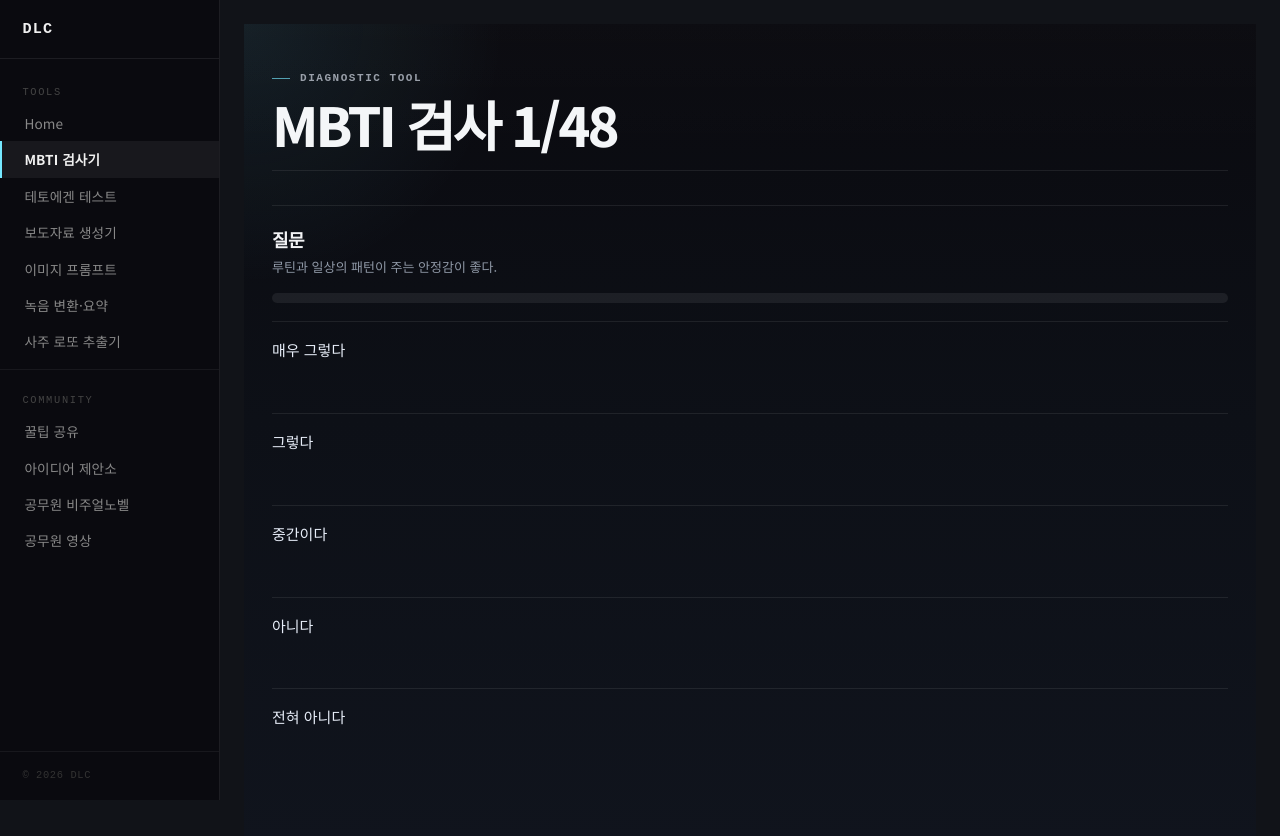
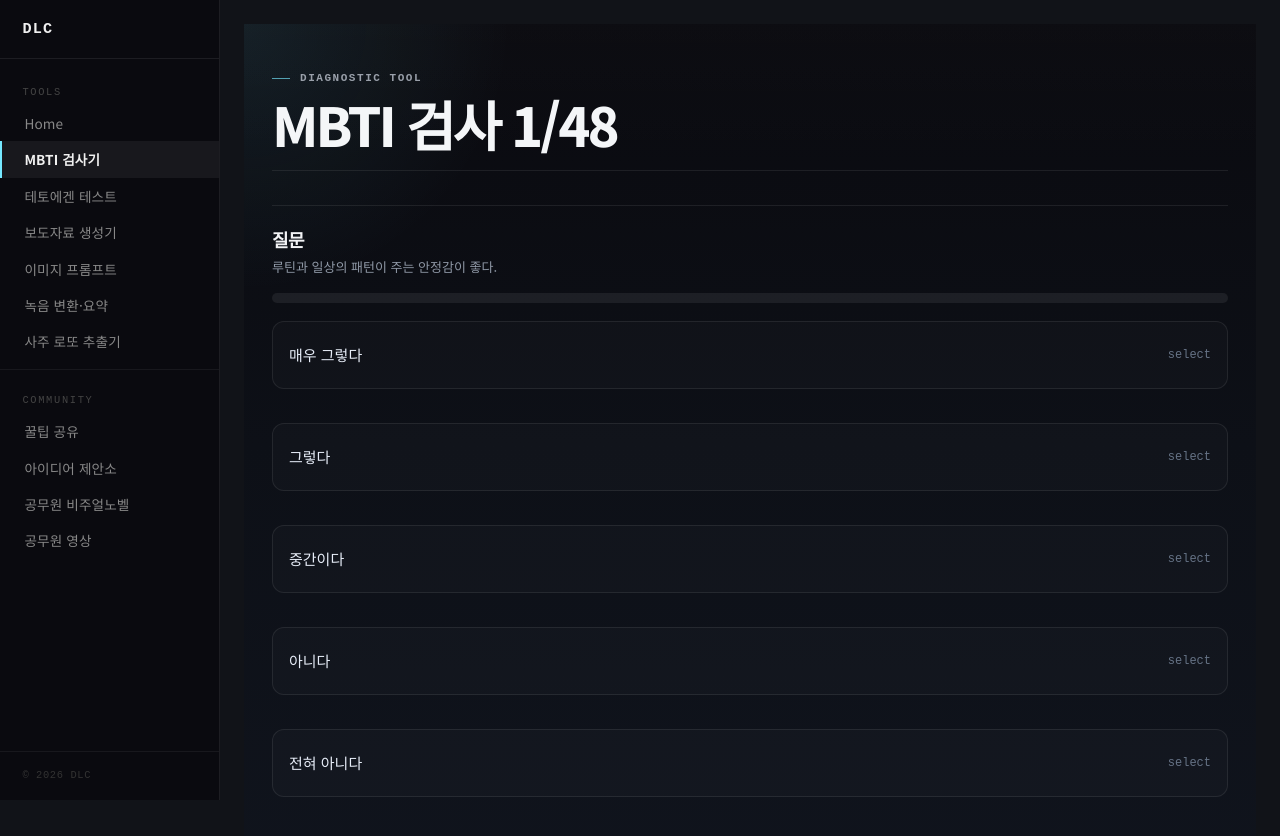
Before and after one commit to GnuDaSsa/gnudas-nextjs, a Next.js app: page /mbti in a window 1280 px wide. Both pictures are taken after a click on the button "검사 시작하기". Shown: the top 836 px of the page. Built offline with nearby package versions, Linux system fonts and the light colour scheme.

Commit message:
툴즈: 선택 인터랙션과 테토 진행 흐름 정리

```diff
--- a/app/mbti/page.tsx
+++ b/app/mbti/page.tsx
@@ -341,8 +341,8 @@
   return (
     <div style={{ marginBottom: 16 }}>
       <div style={{ display: 'flex', justifyContent: 'space-between', marginBottom: 6, fontSize: 13 }}>
-        <span style={{ color: '#1d4ed8', fontWeight: 700 }}>{labelA} {pctA}%</span>
-        <span style={{ color: '#6d7f97', fontWeight: 700 }}>{labelB} {100 - pctA}%</span>
+        <span style={{ color: '#75e8ff', fontWeight: 700 }}>{labelA} {pctA}%</span>
+        <span style={{ color: '#98a4b7', fontWeight: 700 }}>{labelB} {100 - pctA}%</span>
       </div>
       <div className={styles.progressTrack}>
         <div
@@ -507,7 +507,12 @@
                   key={choice.value}
                   onClick={() => selectAnswer(choice.value)}
                 >
-                  {choice.label}
+                  <span style={{ width: '100%', display: 'flex', justifyContent: 'space-between', alignItems: 'center', gap: 16 }}>
+                    <span>{choice.label}</span>
+                    <span style={{ color: currentAnswer === choice.value ? '#75e8ff' : '#667386', fontSize: 12, fontFamily: 'monospace' }}>
+                      select
+                    </span>
+                  </span>
                 </button>
               ))}
             </div>
--- a/app/teto/page.tsx
+++ b/app/teto/page.tsx
@@ -119,9 +119,9 @@
     desc: '주도성, 직진력, 존재감이 전면에 드러나는 타입입니다. 관계의 흐름을 먼저 만들고, 시원한 액션으로 긴장을 끌고 가는 쪽에 가깝습니다.',
     traits: ['직진형 반응', '분명한 액션', '또렷한 존재감', '리드 성향', '선명한 호감 표현'],
     tip: '속도와 밀도가 강한 편이라 상대 템포를 한 박자 읽어주면 훨씬 매력적으로 오래 갑니다.',
-    accent: '#f97316',
-    accentSoft: 'rgba(249,115,22,0.12)',
-    accentBorder: 'rgba(249,115,22,0.28)',
+    accent: '#75e8ff',
+    accentSoft: 'rgba(117,232,255,0.10)',
+    accentBorder: 'rgba(117,232,255,0.28)',
   },
   teto_female: {
     label: '테토녀',
@@ -129,9 +129,9 @@
     desc: '직진성과 밝은 에너지가 있으면서도 표현 결은 더 세련되고 감각적인 타입입니다. 끌리면 먼저 보여주되, 무드와 스타일의 존재감이 함께 살아납니다.',
     traits: ['밝은 리액션', '선명한 무드', '감각적 존재감', '직진형 호감 표현', '또렷한 스타일'],
     tip: '선명한 인상이 강점이라 디테일한 배려가 보이는 순간을 같이 만들면 밸런스가 더 좋아집니다.',
-    accent: '#ec4899',
-    accentSoft: 'rgba(236,72,153,0.12)',
-    accentBorder: 'rgba(236,72,153,0.28)',
+    accent: '#c7b6ff',
+    accentSoft: 'rgba(199,182,255,0.12)',
+    accentBorder: 'rgba(199,182,255,0.28)',
   },
   egen_male: {
     label: '에겐남',
@@ -185,6 +185,7 @@
 export default function TetoPage() {
   const [phase, setPhase] = useState<'intro' | 'quiz' | 'result'>('intro');
   const [answers, setAnswers] = useState<Array<number | null>>([]);
+  const [current, setCurrent] = useState(0);
   const [resultKey, setResultKey] = useState<ResultKey | null>(null);
   const [driveScore, setDriveScore] = useState(0);
   const [toneScore, setToneScore] = useState(0);
@@ -193,26 +194,35 @@
 
   function startQuiz() {
     setAnswers(Array.from({ length: QUESTIONS.length }, () => null));
+    setCurrent(0);
     setResultKey(null);
     setSaved(false);
     setPhase('quiz');
   }
 
   function handleSelect(questionIndex: number, optionIndex: number) {
-    setAnswers((prev) => prev.map((value, index) => (index === questionIndex ? optionIndex : value)));
-  }
+    const nextAnswers = answers.map((value, index) => (index === questionIndex ? optionIndex : value));
+    setAnswers(nextAnswers);
 
-  function handleSubmitQuiz() {
-    if (answers.some((answer) => answer === null)) {
+    if (questionIndex < QUESTIONS.length - 1) {
+      setTimeout(() => setCurrent((prev) => prev + 1), 180);
       return;
     }
 
-    const resolvedAnswers = answers as number[];
-    const nextDrive = resolvedAnswers.reduce(
+    handleSubmitQuiz(nextAnswers as number[]);
+  }
+
+  function handleSubmitQuiz(resolvedAnswers?: number[]) {
+    const nextAnswers = resolvedAnswers ?? (answers as number[]);
+    if (nextAnswers.some((answer) => answer === null)) {
+      return;
+    }
+
+    const nextDrive = nextAnswers.reduce(
       (sum, optionIndex, questionIndex) => sum + QUESTIONS[questionIndex].options[optionIndex].drive,
       0,
     );
-    const nextTone = resolvedAnswers.reduce(
+    const nextTone = nextAnswers.reduce(
       (sum, optionIndex, questionIndex) => sum + QUESTIONS[questionIndex].options[optionIndex].tone,
       0,
     );
@@ -247,7 +257,7 @@
   }
 
   const answeredCount = answers.filter((answer) => answer !== null).length;
-  const progress = Math.round((answeredCount / QUESTIONS.length) * 100);
+  const progress = Math.round((current / QUESTIONS.length) * 100);
   const result = resultKey ? RESULTS[resultKey] : null;
   const drivePct = Math.round(((driveScore + QUESTIONS.length * 2) / (QUESTIONS.length * 4)) * 100);
   const tonePct = Math.round(((toneScore + QUESTIONS.length * 2) / (QUESTIONS.length * 4)) * 100);
@@ -293,35 +303,36 @@
   }
 
   if (phase === 'quiz') {
+    const currentAnswer = answers[current];
+    const question = QUESTIONS[current];
+
     return (
       <ToolShell
         eyebrow="Personality Snapshot"
-        title="테토에겐 테스트"
+        title={`테토에겐 테스트 ${current + 1}/${QUESTIONS.length}`}
         description=""
         main={
           <section className={styles.surface}>
             <div className={styles.sectionHeader}>
               <div>
-                <h2 className={styles.sectionTitle}>질문 목록</h2>
+                <h2 className={styles.sectionTitle}>질문</h2>
                 <p className={styles.sectionDescription}>
                   되고 싶은 캐릭터보다 실제로 반복해서 나오는 반응 쪽을 고르는 편이 더 정확합니다.
                 </p>
               </div>
-              <span className={styles.pill}>{answeredCount}/{QUESTIONS.length}</span>
+              <span className={styles.pill}>{current + 1}/{QUESTIONS.length}</span>
             </div>
 
             <div className={styles.progressTrack} style={{ marginBottom: 18 }}>
               <div className={styles.progressFill} style={{ width: `${progress}%` }} />
             </div>
 
-            <div className={styles.stack}>
-              {QUESTIONS.map((question, questionIndex) => (
-                <article key={question.question} className={styles.splitItem} style={{ display: 'grid', gap: 14 }}>
+            <article className={styles.splitItem} style={{ display: 'grid', gap: 16 }}>
               <div>
                 <div style={{ fontSize: 12, letterSpacing: '0.12em', textTransform: 'uppercase', color: '#7f8da1' }}>
-                      Q{questionIndex + 1}
+                  Q{current + 1}
                 </div>
-                    <p className={styles.sectionDescription} style={{ marginTop: 8, color: '#eef2f7', fontSize: 15, fontWeight: 700 }}>
+                <p className={styles.sectionDescription} style={{ marginTop: 10, color: '#eef2f7', fontSize: 18, fontWeight: 700, maxWidth: 'none' }}>
                   {question.question}
                 </p>
               </div>
@@ -329,27 +340,23 @@
               <div className={styles.stack}>
                 <OptionButton
                   text={question.options[0].label}
-                      selected={answers[questionIndex] === 0}
-                      onClick={() => handleSelect(questionIndex, 0)}
+                  selected={currentAnswer === 0}
+                  onClick={() => handleSelect(current, 0)}
                 />
                 <OptionButton
                   text={question.options[1].label}
-                      selected={answers[questionIndex] === 1}
-                      onClick={() => handleSelect(questionIndex, 1)}
+                  selected={currentAnswer === 1}
+                  onClick={() => handleSelect(current, 1)}
                 />
               </div>
             </article>
-              ))}
-            </div>
 
             <div className={styles.actions}>
-              <button
-                className={answeredCount === QUESTIONS.length ? styles.buttonPrimary : styles.buttonGhost}
-                onClick={handleSubmitQuiz}
-                disabled={answeredCount !== QUESTIONS.length}
-              >
-                결과 보기
+              {current > 0 ? (
+                <button className={styles.buttonSecondary} onClick={() => setCurrent((prev) => prev - 1)}>
+                  이전
                 </button>
+              ) : null}
             </div>
           </section>
         }
@@ -439,10 +446,10 @@
 
               <div
                 className={styles.splitItem}
-                style={{ marginTop: 16, borderColor: result.accentBorder, background: result.accentSoft, padding: '14px 16px' }}
+                style={{ marginTop: 16, borderColor: result.accentBorder, background: result.accentSoft, padding: '18px 18px' }}
               >
                 <strong style={{ color: result.accent }}>관계 팁</strong>
-                <p className={styles.sectionDescription} style={{ marginTop: 8, color: '#d5dce7' }}>
+                <p className={styles.sectionDescription} style={{ marginTop: 8, color: '#d5dce7', maxWidth: 'none' }}>
                   {result.tip}
                 </p>
               </div>
--- a/components/tools/tool-shell.module.css
+++ b/components/tools/tool-shell.module.css
@@ -327,17 +327,18 @@
 }
 
 .optionButton {
-  display: block;
+  display: flex;
   width: 100%;
-  padding: 16px 0;
-  border-radius: 0;
-  border: 0;
-  border-top: 1px solid rgba(255, 255, 255, 0.08);
-  background: transparent;
+  align-items: center;
+  min-height: 68px;
+  padding: 0 16px;
+  border-radius: 12px;
+  border: 1px solid rgba(255, 255, 255, 0.08);
+  background: rgba(255, 255, 255, 0.02);
   color: #e7edf8;
   text-align: left;
   font-size: 15px;
-  line-height: 1.65;
+  line-height: 1.5;
   cursor: pointer;
   transition:
     border-color 0.18s ease,
@@ -347,14 +348,16 @@
 }
 
 .optionButton:hover {
-  transform: none;
-  border-color: rgba(117, 232, 255, 0.28);
+  transform: translateY(-1px);
+  border-color: rgba(117, 232, 255, 0.34);
+  background: rgba(117, 232, 255, 0.045);
+  box-shadow: 0 10px 28px rgba(0, 0, 0, 0.18);
 }
 
 .optionButtonSelected {
-  border-color: rgba(117, 232, 255, 0.28);
-  background: rgba(117, 232, 255, 0.05);
-  box-shadow: none;
+  border-color: rgba(117, 232, 255, 0.44);
+  background: rgba(117, 232, 255, 0.09);
+  box-shadow: inset 0 0 0 1px rgba(117, 232, 255, 0.08);
 }
 
 .toolList {
```
Lines whose indentation alone changed are shown as unchanged.
